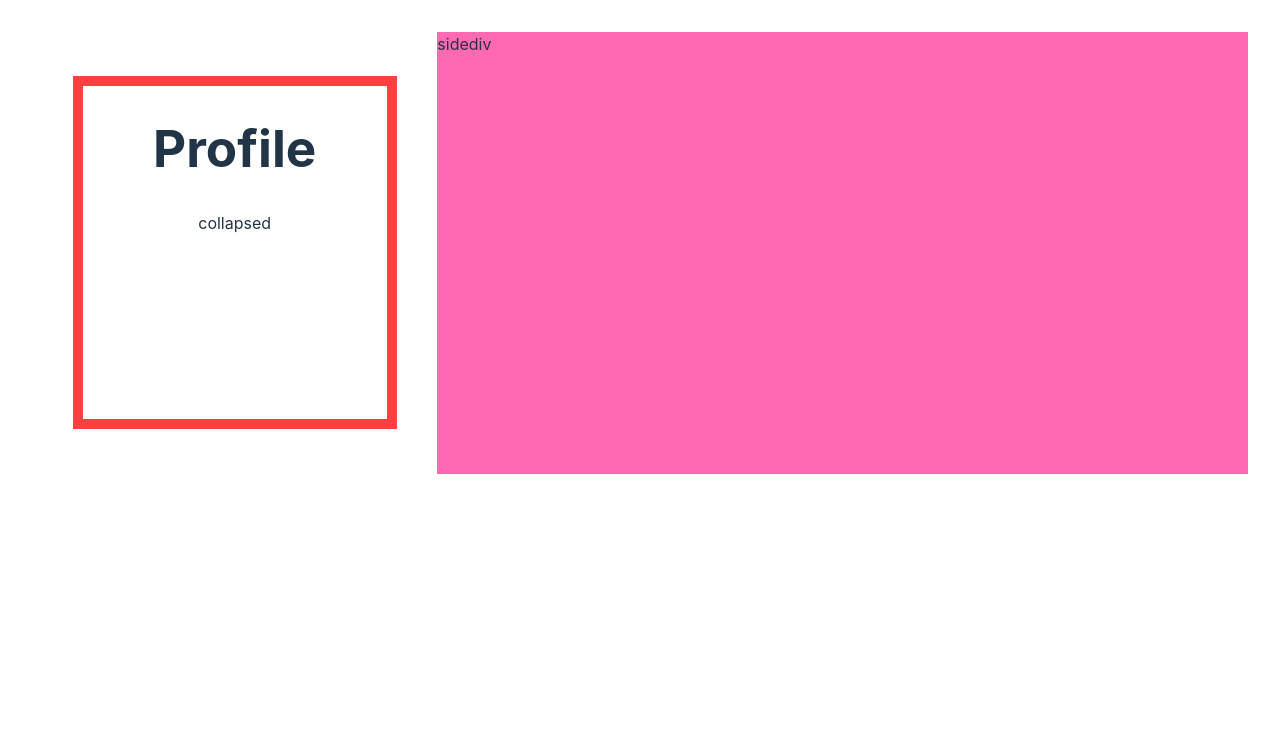
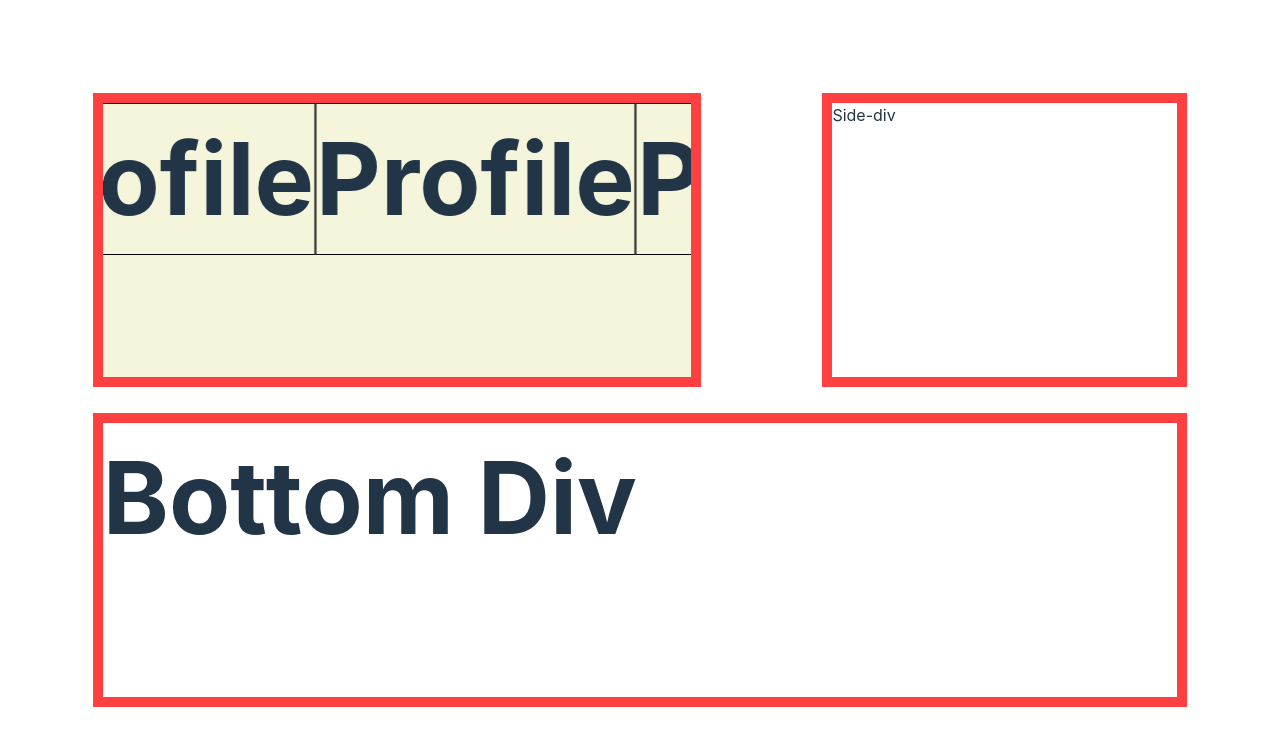
Before and after one commit to iagoViotti/iagoViotti.github.io, a React (Vite) app: page / in a window 1280 px wide. Shown: the top 746 px of the page. Built offline with nearby package versions, Linux system fonts and the light colour scheme.

Commit message:
more divs created, trying to make a seamless animation for the profile div

```diff
--- a/src/App.css
+++ b/src/App.css
@@ -3,34 +3,104 @@
   height: 100%;
   width: 100%;
 }
+
+
+/*
 #app-grid {
   width: 100%;
   height: 100%;
   display: grid;
   gap: 0px 0px;
   grid-template-columns: repeat(6, 1fr);
-  grid-template-rows: repeat(5, 1fr);
+  grid-template-rows: repeat(4, 1fr);
   grid-template-areas:
-    "header header main main main main"
-    "header header main main main main"
-    "header header main main main main"
-    "footer footer footer footer footer footer";
+    "header header main main main side"
+    "header header main main main side"
+    "footer footer footer footer footer side"
+    "footer footer footer footer footer side";
 }
 
-#profile-grid-cell {
-  display: flex;
-  justify-content: center;
-  align-items: center;
-  grid-area: header;
-  grid-column: 1 / 3;
-  grid-row: 1 / 4;
+#app-grid-header {
+  transition: 2s;
+  width: 100%;
+  height: 100%;
+  display: grid;
+  gap: 0px 0px;
+  grid-template-columns: repeat(6, 1fr);
+  grid-template-rows: repeat(4, 1fr);
+  grid-template-areas:
+    "header header main main main side"
+    "header header main main main side"
+    "footer footer footer footer footer side"
+    "footer footer footer footer footer side";
+}
+
+#app-grid-opened {
+  width: 100%;
+  height: 100%;
+  display: grid;
+  gap: 0px 0px;
+  grid-template-columns: repeat(6, 1fr);
+  grid-template-rows: repeat(4, 1fr);
+  grid-template-areas:
+    "header header main main main side"
+    "header header main main main side"
+    "header header footer footer footer side"
+    "header header footer footer footer side";
+} */
+
+#app-grid {
+  width: 100%;
+  height: 100%;
+  box-sizing: border-box;
+  position: relative;
+  transition: 0.5s;
+}
+
+.app-grid-profile-div {
+  transition: 0.5s;
+  background-color: rgb(177, 240, 240);
 }
 
 #side-div{
-  grid-area: main;
-  background-color: hotpink;
-  width: 100%;
-  height: 100%;
+  border: 10px solid rgb(255, 64, 64);
+  box-sizing: border-box;
+  position: absolute;
+  right: 0;
+}
+
+.side-div-none {
+  transition: 0.5s;
+  margin: 5%;
+  height: 40%;
+  width: 30%;
+}
+
+.side-div-profile-div {
+  transition: 0.5s;
   margin: 0;
-  padding: 0;
+  height: 20%;
+  width: 30%;
 }
+
+#bottom-div {
+  border: 10px solid rgb(255, 64, 64);
+  box-sizing: border-box;
+  position: absolute;
+  bottom: 0;
+  overflow: hidden;
+}
+
+.bottom-div-none {
+  transition: 0.5s;
+  margin: 5%;
+  height: 40%;
+  width: 90%;
+}
+
+.bottom-div-profile-div {
+  transition: 0.5s;
+  margin: 0 0 0 70%;
+  height: 20%;
+  width: 30%;
+}
--- a/src/App.tsx
+++ b/src/App.tsx
@@ -1,22 +1,32 @@
-// import { useState } from 'react'
+import { useDivMode } from './context/DivContext'
+import { useEffect } from 'react'
 import Profile from './components/Profile'
+import BottomDiv from './components/BottomDiv'
 import './App.css'
 
+
 function App() {
+  const { divMode } = useDivMode()
+
+  // a useeffect to track the divmode state and rerender in case the divmode changes
+  useEffect(() => {
+    console.log('DIVMODE (from app):', divMode)
+  }, [divMode])
+
+
   return (
     <div
-      id='app-grid'
+      id={`app-grid`}
+      className={`app-grid-${divMode}`}
     >
-      <div
-        id='profile-grid-cell'
-      >
-        <Profile />
-      </div>
+      <Profile />
       <div
         id='side-div'
+        className={`side-div-${divMode}`}
       >
-        sidediv
+        Side-div
       </div>
+      <BottomDiv />
     </div>
   )
 }
--- /dev/null
+++ b/src/components/BottomDiv.tsx
@@ -0,0 +1,25 @@
+import { useDivMode } from '../context/DivContext';
+// import { useState } from 'react';
+// import './BottomDiv.css'
+
+const BottomDiv = () => {
+  const { divMode, setDivMode } = useDivMode();
+  // const [isDisabled, setIsDisabled] = useState(false);
+
+  return (
+    <>
+      <div
+        id="bottom-div"
+        className={`bottom-div-${divMode}`}
+        onMouseEnter={() => setDivMode('bottom-div')}
+        onMouseLeave={() => setDivMode('none')}
+      >
+        <h1
+        >Bottom Div
+        </h1>
+      </div>
+    </>
+  );
+}
+
+export default BottomDiv;
--- a/src/components/Profile.css
+++ b/src/components/Profile.css
@@ -1,31 +1,52 @@
 #profile-div {
+  border: 10px solid rgb(255, 64, 64);
+  box-sizing: border-box;
+  position: absolute;
   display: flex;
   flex-direction: column;
   align-items: center;
-  position: relative;
-  border: 10px solid rgb(255, 64, 64);
-  transition: 0.5s;
-  width: 80%;
-  height: 80%;
-  box-sizing: border-box;
+  background-color: beige;
+  cursor: pointer;
+  overflow: hidden;
 }
 
-.div-expanded {
+.profile-div-none {
+  transition: 0.5s;
+  margin: 5%;
+  height: 40%;
+  width: 50%;
+}
+
+.profile-div-profile-div {
+  transition: 0.5s;
+  margin: 0;
+  height: 100%;
+  width: 60%;
+}
+
+/*
+.div:hover {
   transform: scale(1.2);
   transition: transform 0.3s;
-}
+} */
 
 h1 {
   transition: opacity translate 0.5s;
+  margin: 0;
+  font-size: 100px;
 }
 
-.h1-expanded {
+/* .h1-expanded {
   transition: 0.5s;
   translate: 100% 0;
   opacity: 0;
   visibility: hidden;
+} */
+
+/* .disabled {
+  pointer-events: none;
 }
 
-label {
-  cursor: pointer;
-}
+.disabled * {
+  pointer-events: auto;
+} */
--- a/src/components/Profile.tsx
+++ b/src/components/Profile.tsx
@@ -1,31 +1,39 @@
-import { useState } from 'react';
+import { useDivMode } from '../context/DivContext';
+// import { useState } from 'react';
 import './Profile.css'
+import ProfileCarousel from './ProfileCarousel';
 
 const Profile = () => {
-  const [expand, setExpand] = useState(false);
+  const { divMode, setDivMode } = useDivMode();
+  // const [isDisabled, setIsDisabled] = useState(false);
 
   return (
-    // <label
-    //   onClick={() => {
-    //     console.log('labeled');
-    //   }}
-    // >
-      <div
-        id="profile-div"
-        className={expand ? 'div-expanded' : 'collapsed'}
-        onMouseOver={() => {
-          setExpand(true)
-        }}
-        onMouseOut={() => {
-          setExpand(false)
-        }}
-      >
-        <h1
-          className={expand ? 'h1-expanded' : 'collapsed'}
-        >Profile</h1>
-        {expand ? 'expanded' : 'collapsed'}
-      </div>
-    // </label>
+    <>
+      {
+        divMode === 'profile-div' ? (
+          <div
+            id="profile-div"
+            className={`profile-div-${divMode}`}
+            onMouseEnter={() => setDivMode('profile-div')}
+            onMouseLeave={() => setDivMode('none')}
+          >
+            <h1>
+              Opened
+            </h1>
+          </div>
+        ) :
+          (
+            <div
+              id="profile-div"
+              className={`profile-div-${divMode}`}
+              onMouseEnter={() => setDivMode('profile-div')}
+              onMouseLeave={() => setDivMode('none')}
+            >
+              <ProfileCarousel />
+            </div>
+          )
+      }
+    </>
   );
 }
 
--- /dev/null
+++ b/src/components/ProfileCarousel.css
@@ -0,0 +1,18 @@
+.carousel {
+  position: relative;
+  overflow: hidden;
+  width: 100%;
+  max-width: 600px;
+  margin: 0 0;
+}
+
+.carousel-track {
+  display: flex;
+  width: calc(100%);
+  will-change: transform;
+}
+
+.carousel-slide {
+  box-sizing: border-box;
+  border: 1px solid #000;
+}
--- /dev/null
+++ b/src/components/ProfileCarousel.tsx
@@ -0,0 +1,69 @@
+import React, { useEffect, useRef } from 'react';
+import './ProfileCarousel.css';
+
+const ProfileCarousel: React.FC = () => {
+  const images = [
+    'Profile',
+    'Profile',
+    'Profile',
+    'Profile',
+    'Profile',
+    'Profile',
+    'Profile',
+    'Profile',
+    'Profile',
+    'Profile',
+    'Profile',
+    'Profile',
+    'Profile',
+    'Profile',
+    'Profile',
+  ];
+
+  const trackRef = useRef<HTMLDivElement>(null);
+
+  useEffect(() => {
+    const track = trackRef.current;
+    if (!track) return;
+
+    let start = Date.now();
+    let animationFrameId: number;
+    const duration = 15 * 1000; // 20 seconds for full scroll
+
+    const animate = () => {
+      const now = Date.now();
+      const elapsed = now - start;
+
+      if (elapsed >= duration) {
+        start = now;
+      }
+
+      const percentage = (elapsed % duration) / duration;
+      track.style.transform = `translateX(${-percentage * 200}%)`;
+
+      animationFrameId = requestAnimationFrame(animate);
+    };
+
+    animate();
+
+    return () => {
+      cancelAnimationFrame(animationFrameId);
+    };
+  }, []);
+
+  return (
+    <div className="carousel">
+      <div className="carousel-track" ref={trackRef}>
+        {images.concat(images).map((image, index) => (
+          <div className="carousel-slide" key={index}>
+            <h1>
+              {image}
+            </h1>
+          </div>
+        ))}
+      </div>
+    </div>
+  );
+};
+
+export default ProfileCarousel;
--- /dev/null
+++ b/src/context/DivContext.tsx
@@ -0,0 +1,21 @@
+import { createContext, useState, useContext } from 'react';
+
+const DivContext = createContext<any>('');
+
+export const useDivMode = () => {
+  const context = useContext(DivContext);
+  if (!context) {
+    throw new Error('useDivMode must be used within a ModalProvider');
+  }
+  return context;
+};
+
+export const DivProvider: React.FC<{ children: React.ReactNode }> = ({ children }) => {
+  const [divMode, setDivMode] = useState('none');
+
+  return (
+    <DivContext.Provider value={{ divMode, setDivMode }}>
+      {children}
+    </DivContext.Provider>
+  );
+}
--- a/src/index.css
+++ b/src/index.css
@@ -29,9 +29,8 @@ body {
   height: calc(100vh - 4em);
 }
 
-h1 {
-  font-size: 3.2em;
-  line-height: 1.1;
+p {
+  margin: 0;
 }
 
 button {
--- a/src/main.tsx
+++ b/src/main.tsx
@@ -1,10 +1,13 @@
 import React from 'react'
 import ReactDOM from 'react-dom/client'
 import App from './App.tsx'
+import { DivProvider } from './context/DivContext'
 import './index.css'
 
 ReactDOM.createRoot(document.getElementById('root')!).render(
-  <React.StrictMode>
-    <App />
-  </React.StrictMode>,
+  <DivProvider>
+    <React.StrictMode>
+      <App />
+    </React.StrictMode>
+  </DivProvider>
 )
```
